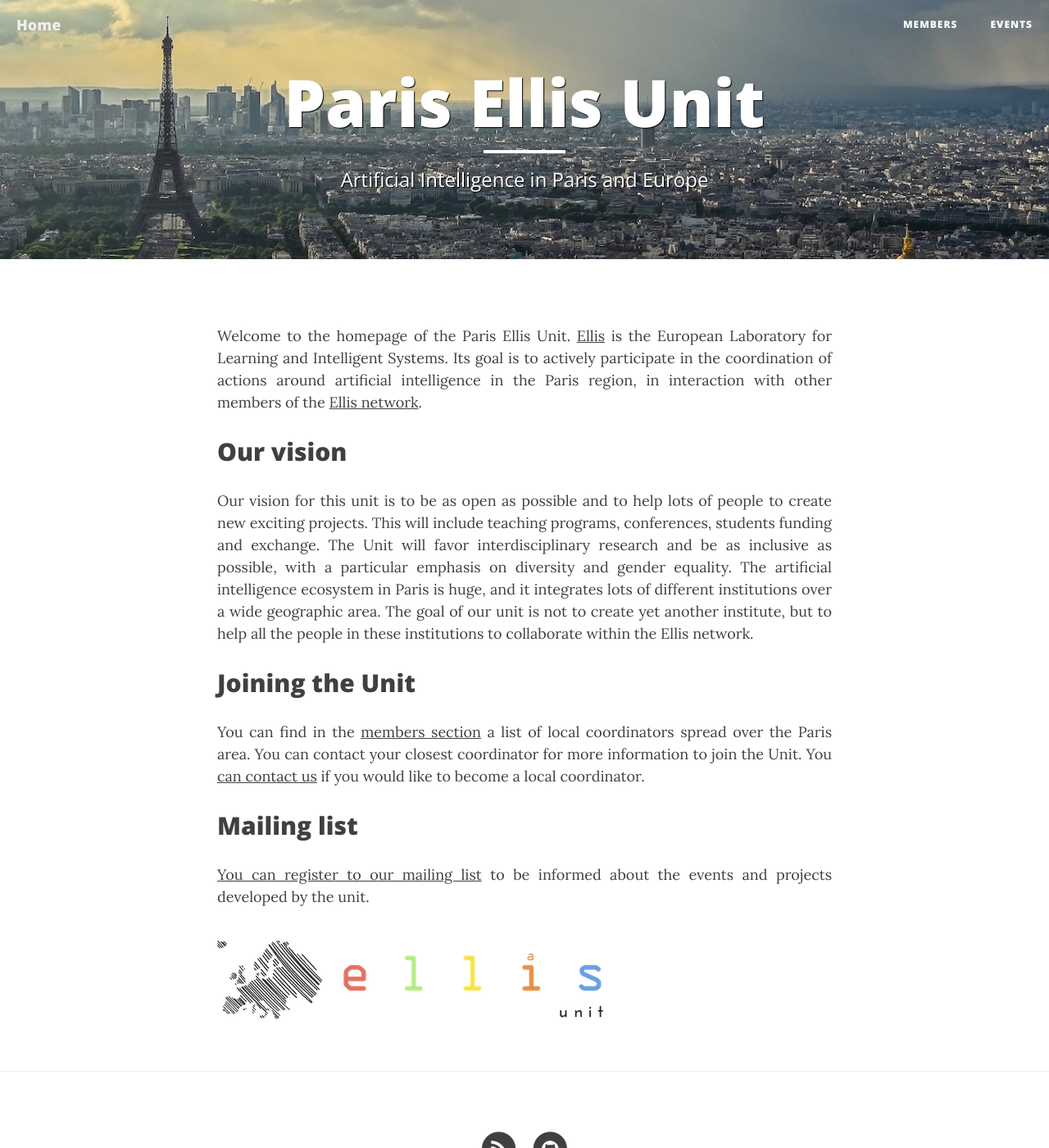
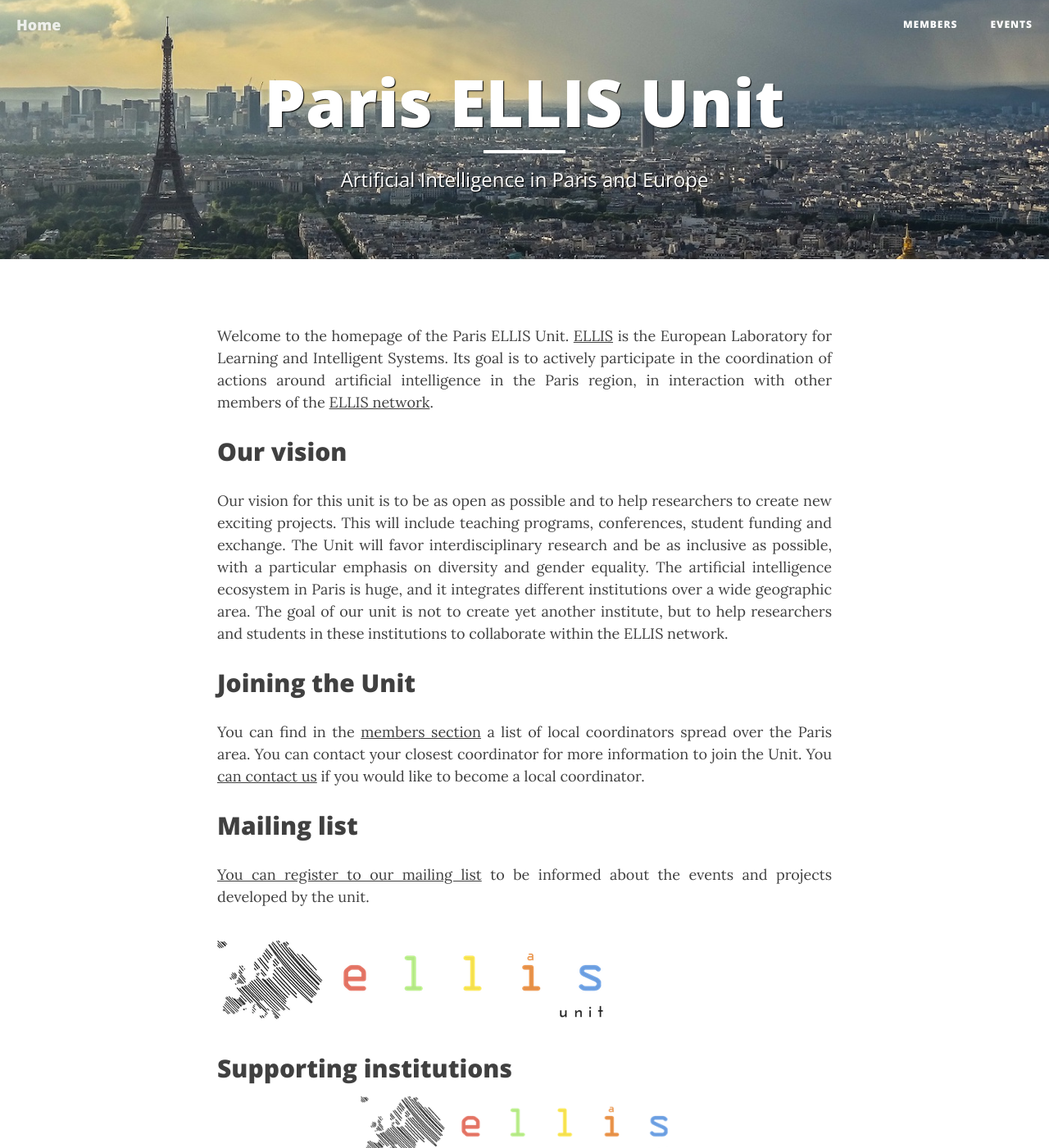
Before and after one commit to ellis-paris/ellis-paris.github.io, a Jekyll site: the page built from index.md, in a window 1280 px wide and 1400 px high. Shown: the whole window at 82% size. Built offline with Jekyll 4.4.1, drawn with Linux system fonts in a browser that asks for light colours; nearby versions of some CDN libraries.

Commit message:
added logos

```diff
--- a/index.md
+++ b/index.md
@@ -1,16 +1,16 @@
 ---
 layout: page
-title: "Paris Ellis Unit"
+title: "Paris ELLIS Unit"
 description: "Artificial Intelligence in Paris and Europe"
 header-img: "img/paris-1.jpg"
 ---
 
-Welcome to the homepage of the Paris Ellis Unit. [Ellis](https://ellis.eu/) is the European Laboratory for Learning and Intelligent Systems. Its goal is to actively participate in the coordination of actions around artificial intelligence in the Paris region, in interaction with other members of the [Ellis network](https://ellis.eu/).
+Welcome to the homepage of the Paris ELLIS Unit. [ELLIS](https://ellis.eu/) is the European Laboratory for Learning and Intelligent Systems. Its goal is to actively participate in the coordination of actions around artificial intelligence in the Paris region, in interaction with other members of the [ELLIS network](https://ellis.eu/).
 
 Our vision
 ---
 
-Our vision for this unit is to be as open as possible and to help lots of people to create new exciting projects. This will include teaching programs, conferences, students funding and exchange. The Unit will favor interdisciplinary research and be as inclusive as possible, with a particular emphasis on diversity and gender equality. The artificial intelligence ecosystem in Paris is huge, and it integrates lots of different institutions over a wide geographic area. The goal of our unit is not to create yet another institute, but to help all the people in these institutions to collaborate within the Ellis network.
+Our vision for this unit is to be as open as possible and to help researchers to create new exciting projects. This will include teaching programs, conferences, student funding and exchange. The Unit will favor interdisciplinary research and be as inclusive as possible, with a particular emphasis on diversity and gender equality. The artificial intelligence ecosystem in Paris is huge, and it integrates different institutions over a wide geographic area. The goal of our unit is not to create yet another institute, but to help researchers and students in these institutions to collaborate within the ELLIS network.
 
 Joining the Unit
 ---
@@ -23,3 +23,18 @@ Mailing list
 [You can register to our mailing list](https://docs.google.com/forms/d/e/1FAIpQLSdeZw4oH4GmuLKQ_4IlN3iCPAyeDrOM-9s1mdXvxahNorbUtw/viewform?usp=pp_url) to be informed about the events and projects developed by the unit.
 
 ![logo](img/EllisUnit-small.png)
+
+
+Supporting institutions
+---
+
+
+<div align="center">
+<img src="img/EllisUnit-small.png" width="400"/><br/>
+<img src="img/logo-cnrs.png" width="100"/>&nbsp;&nbsp;&nbsp;&nbsp;&nbsp;
+<img src="img/logo-inria.png" width="200"/>&nbsp;&nbsp;&nbsp;&nbsp;&nbsp;
+<img src="img/logo-ipp.jpg" width="200"/><br/>
+<img src="img/logo-psl.jpg" width="200"/>&nbsp;&nbsp;&nbsp;&nbsp;&nbsp;
+<img src="img/logo-saclay.png" width="200"/>&nbsp;&nbsp;&nbsp;&nbsp;&nbsp;
+<img src="img/logo-sorbonne.png" width="200"/>
+</div>
```
Also changed, not shown: events.md (+3 -3 lines), logo.html (added, +10 -0 lines), members.md (+2 -2 lines), img/logo-cnrs.png (added), img/logo-inria.png (added), img/logo-ipp.jpg (added), img/logo-psl.jpg (added), img/logo-saclay.png (added), img/logo-sorbonne.png (added).
